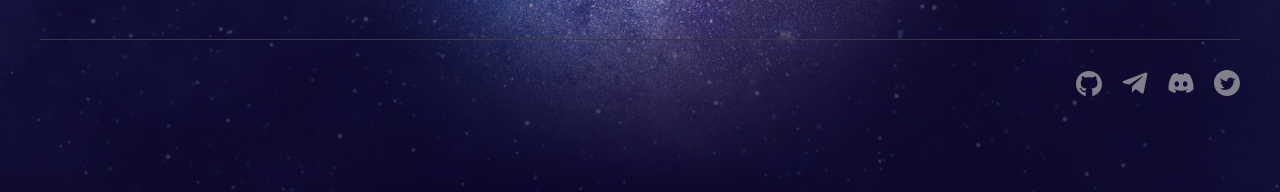
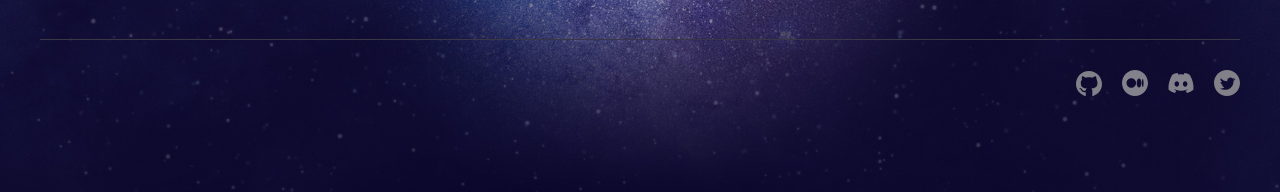
Before and after one commit to OrbisWorlds/galaxy-website, a React (Create React App) app: page /nft in a window 1280 px wide. Shown: the part 597-789 px from the top of the page. Built offline with nearby package versions, Linux system fonts and the light colour scheme; a web font is replaced by a local one.

Commit message:
chore: Add Community links

```diff
--- a/src/layouts/app/Footer.tsx
+++ b/src/layouts/app/Footer.tsx
@@ -1,5 +1,4 @@
-import { Box, styled } from "@mui/material";
-import { Link } from "react-router-dom";
+import { Box, styled, Link } from "@mui/material";
 import useDeviceType from "../../hooks/useDeviceType";
 
 interface Props {
@@ -20,23 +19,22 @@ export default function Footer(props: Props) {
       }}
     >
       <Container dt={deviceType}>
-        <IconLink to="/">
+        <IconLink target="_blank" href="https://github.com/galaxies-labs">
           <img src={"/assets/images/github.svg"} alt="github" />
         </IconLink>
-        <IconLink to="/">
-          <img src={"/assets/images/telegram.svg"} alt="telegram" />
+        <IconLink target="_blank" href="https://medium.com/@galaxyuniverse">
+          <img src={"/assets/images/medium.svg"} alt="medium" />
         </IconLink>
-        <IconLink to="/">
+        <IconLink target="_blank" href="https://discord.gg/DkPNtpJQ8C">
           <img src={"/assets/images/discord.svg"} alt="discord" />
         </IconLink>
-        <IconLink to="/">
+        <IconLink target="_blank" href="https://twitter.com/glxuniverse">
           <img src={"/assets/images/twitter.svg"} alt="twitter" />
         </IconLink>
       </Container>
     </Box>
   );
 }
-
 const Container = styled("div")(
   (props: { dt: string }) => `
   margin: auto;
```
Also changed, not shown: public/assets/images/medium.svg (added).
